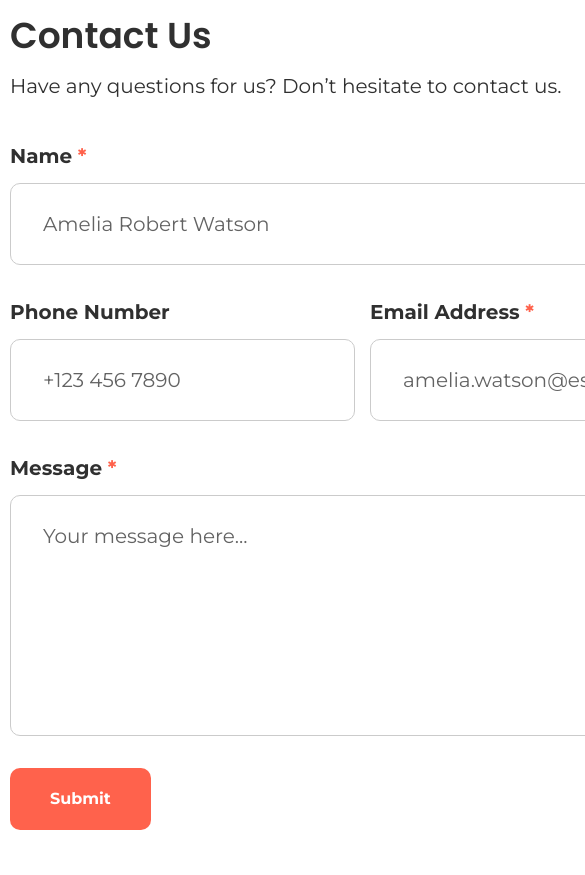
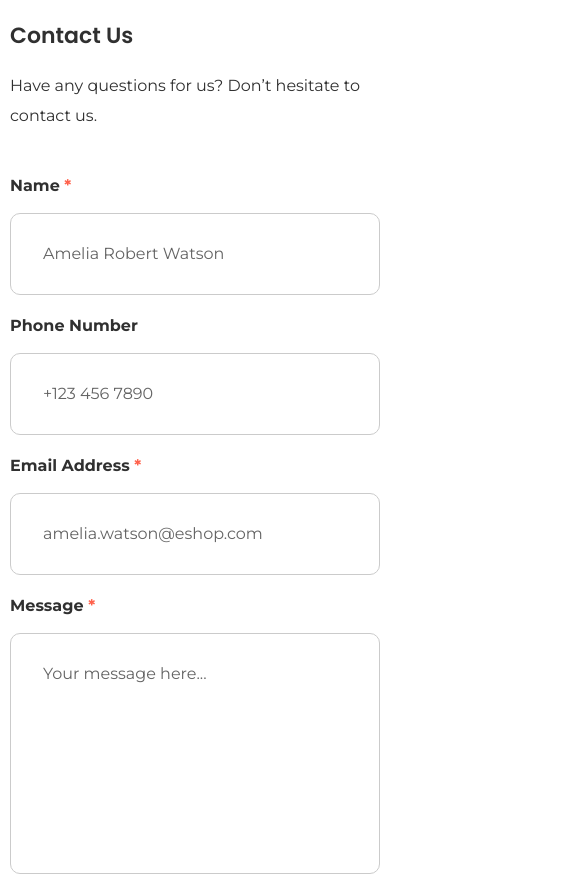
Before and after one commit to arafatYasir/Eshop, a React (Vite) app: page /contact in a window 390 px wide. Shown: the part 920-1795 px from the top of the page, 585 px wide, since content can reach past the window. Built offline with nearby package versions, Linux system fonts and the light colour scheme.

Commit message:
Contact page mobile responsive done

```diff
--- a/src/components/AdditionalContactInfo.jsx
+++ b/src/components/AdditionalContactInfo.jsx
@@ -5,9 +5,9 @@ import { Link } from "react-router";
 
 const AdditionalContactInfo = () => {
     return (
-        <div className="w-[594px] h-[496px] rounded-[25px] bg-[#F4F4F4] p-10">
-            <h4 className="text-2xl text-[#303030] font-['Poppins'] font-semibold leading-[30px]">Let’s Keep in Touch!</h4>
-            <p className="text-xl text-[#303030] font-['Montserrat'] leading-[30px] max-w-[467px] mt-4 opacity-75">We would love to hear from you. Contact us for
+        <div className="sm:w-[594px] sm:h-[496px] rounded-[25px] bg-[#F4F4F4] p-10">
+            <h4 className="text-xl sm:text-2xl text-[#303030] font-['Poppins'] font-semibold leading-[30px]">Let’s Keep in Touch!</h4>
+            <p className="sm:text-xl text-[#303030] font-['Montserrat'] leading-[30px] max-w-[467px] mt-4 opacity-75">We would love to hear from you. Contact us for
                 any inquiries you might have for us.</p>
 
 
--- a/src/components/ContactForm.jsx
+++ b/src/components/ContactForm.jsx
@@ -3,32 +3,38 @@ import Button from "./Button";
 const ContactForm = () => {
     return (
         <div>
-            <h2 className="text-[#303030] font-['Poppins'] text-4xl font-semibold leading-[46px]">Contact Us</h2>
-            <p className="text-[#303030] font-['Montserrat'] text-xl leading-[30px] mt-3">Have any questions for us? Don’t hesitate to contact us.</p>
+            <h2 className="text-[#303030] font-['Poppins'] text-[22px] sm:text-4xl font-semibold leading-[46px]">Contact Us</h2>
+            <p className="text-[#303030] font-['Montserrat'] sm:text-xl leading-[30px] mt-3">Have any questions for us? Don’t hesitate to contact us.</p>
 
-            <div className="w-[870px] flex flex-wrap justify-between gap-y-8 mt-10 mb-8">
+            <div className="md:w-[870px] flex flex-wrap justify-between gap-y-4 sm:gap-y-8 mt-10 mb-8">
                 {/* Name */}
                 <div className="flex flex-col gap-3">
-                    <label className="text-xl text-[#303030] font-['Montserrat'] font-bold leading-[30px]" htmlFor="name"> Name <span className="text-[#FF624C]">*</span></label>
-                    <input className="py-[25px] px-[32px] outline-none border border-[#CBCBCB] rounded-[10px] w-[870px] text-[#303030] placeholder:text-[#303030] placeholder:opacity-75 font-['Montserrat'] text-xl leading-[30px]" type="text" id="name" placeholder="Amelia Robert Watson" />
+                    <label className=" sm:text-xl text-[#303030] font-['Montserrat'] font-bold leading-[30px]" htmlFor="name"> Name <span className="text-[#FF624C]">*</span></label>
+                    <input className="py-[25px] px-[32px] outline-none border border-[#CBCBCB] rounded-[10px] w-[370px] md:w-[870px] text-[#303030] placeholder:text-[#303030] placeholder:opacity-75 font-['Montserrat'] sm:text-xl leading-[30px]" type="text" id="name" placeholder="Amelia Robert Watson" />
                 </div>
                 {/* Phone Number */}
                 <div className="flex flex-col gap-3">
-                    <label className="text-xl text-[#303030] font-['Montserrat'] font-bold leading-[30px]" htmlFor="number">Phone Number</label>
-                    <input className="py-[25px] px-[32px] outline-none border border-[#CBCBCB] rounded-[10px] w-[345px] text-[#303030] placeholder:text-[#303030] placeholder:opacity-75 font-['Montserrat'] text-xl leading-[30px]" type="text" id="number" placeholder="+123 456 7890" />
+                    <label className="sm:text-xl text-[#303030] font-['Montserrat'] font-bold leading-[30px]" htmlFor="number">Phone Number</label>
+                    <input className="py-[25px] px-[32px] outline-none border border-[#CBCBCB] rounded-[10px] w-[370px] md:w-[345px] text-[#303030] placeholder:text-[#303030] placeholder:opacity-75 font-['Montserrat'] sm:text-xl leading-[30px]" type="text" id="number" placeholder="+123 456 7890" />
                 </div>
                 {/* Email Address */}
                 <div className="flex flex-col gap-3">
-                    <label className="text-xl text-[#303030] font-['Montserrat'] font-bold leading-[30px]" htmlFor="email">Email Address <span className="text-[#FF624C]">*</span></label>
-                    <input className="py-[25px] px-[32px] outline-none border border-[#CBCBCB] rounded-[10px] w-[510px] text-[#303030] placeholder:text-[#303030] placeholder:opacity-75 font-['Montserrat'] text-xl leading-[30px]" type="email" id="email" placeholder="amelia.watson@eshop.com" />
+                    <label className="sm:text-xl text-[#303030] font-['Montserrat'] font-bold leading-[30px]" htmlFor="email">Email Address <span className="text-[#FF624C]">*</span></label>
+                    <input className="py-[25px] px-[32px] outline-none border border-[#CBCBCB] rounded-[10px] w-[370px] md:w-[510px] text-[#303030] placeholder:text-[#303030] placeholder:opacity-75 font-['Montserrat'] sm:text-xl leading-[30px]" type="email" id="email" placeholder="amelia.watson@eshop.com" />
                 </div>
                 {/* Message */}
                 <div className="flex flex-col gap-3">
-                    <label className="text-xl text-[#303030] font-['Montserrat'] font-bold leading-[30px]" htmlFor="message">Message <span className="text-[#FF624C]">*</span></label>
-                    <textarea className="py-[25px] px-[32px] outline-none border border-[#CBCBCB] rounded-[10px] w-[870px] h-[241px] resize-none text-[#303030] placeholder:text-[#303030] placeholder:opacity-75 font-['Montserrat'] text-xl leading-[30px]" id="message" placeholder="Your message here..." rows="4"></textarea>
+                    <label className="sm:text-xl text-[#303030] font-['Montserrat'] font-bold leading-[30px]" htmlFor="message">Message <span className="text-[#FF624C]">*</span></label>
+                    <textarea className="py-[25px] px-[32px] outline-none border border-[#CBCBCB] rounded-[10px] w-[370px] md:w-[870px] h-[241px] resize-none text-[#303030] placeholder:text-[#303030] placeholder:opacity-75 font-['Montserrat'] sm:text-xl leading-[30px]" id="message" placeholder="Your message here..." rows="4"></textarea>
                 </div>
             </div>
-            <Button value="Submit" paddingX="40px" paddingY="16px" />
+
+            <div className="sm:hidden">
+                <Button value="Submit" paddingX="20px" paddingY="10px" />
+            </div>
+            <div className="hidden sm:block">
+                <Button value="Submit" paddingX="40px" paddingY="16px" />
+            </div>
         </div>
     );
 };
--- a/src/pages/ContactPage.jsx
+++ b/src/pages/ContactPage.jsx
@@ -14,7 +14,7 @@ const ContactPage = () => {
                 <span className="font-bold">Contact</span>
             </div>
 
-            <div className="flex justify-between items-start mt-12 mb-20">
+            <div className="flex flex-col gap-y-10 sm:gap-y-0 sm:flex-row justify-between items-start mt-12 mb-20">
                 <ContactForm />
                 <AdditionalContactInfo />
             </div>
```
